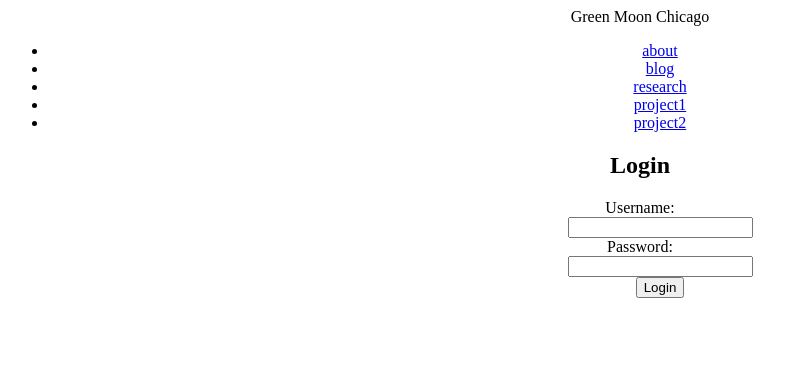
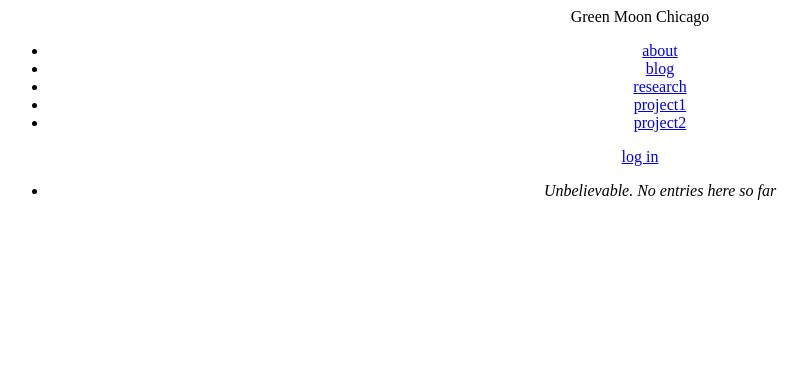
Before and after one commit to ma010/green-moon, a Flask app: page /login in a window 1280 px wide. Shown: the top 392 px of the page, without its empty margins (0-807 px from the left). Run offline with Flask 2, Linux system fonts and the light colour scheme; parts of the project's set-up code (start-up, migrations or seed data) failed here and were passed over; some libraries are stand-ins or nearby versions.

Commit message:
updated views, project1, login, blog

```diff
--- a/GreenMoon/templates/blog.html
+++ b/GreenMoon/templates/blog.html
@@ -1,5 +1,18 @@
 {% extends "base.html" %}
 {% block content %}
+<div class="page">
+  <div class="metanav">
+  {% if not session.logged_in %}
+    <a href="{{ url_for('login') }}">log in</a>
+  {% else %}
+    <a href="{{ url_for('logout') }}">log out</a>
+  {% endif %}
+  </div>
+  {% for message in get_flashed_messages() %}
+    <div class="flash">{{ message }}</div>
+  {% endfor %}
+</div>
+
     {% if session.logged_in %}
         <form action="{{ url_for('add_entry') }}" method=post class=add-entry>
             <dl>
@@ -19,3 +32,5 @@
     {% endfor %}
     </ul>
 {% endblock %}
+
+{% block body %}{% endblock %}
--- a/GreenMoon/templates/login.html
+++ b/GreenMoon/templates/login.html
@@ -1,5 +1,5 @@
-{% extends "base.html" %}
-{% block content %}
+{% extends "blog.html" %}
+{% block body %}
   <h2>Login</h2>
   {% if error %}<p class=error><strong>Error:</strong> {{ error }}{% endif %}
   <form action="{{ url_for('login') }}" method=post>
--- a/GreenMoon/templates/project1.html
+++ b/GreenMoon/templates/project1.html
@@ -48,6 +48,4 @@
 
     </script>
 </body>
-
-</html>
 {% endblock %}
--- a/GreenMoon/views.py
+++ b/GreenMoon/views.py
@@ -1,4 +1,4 @@
-from flask import render_template, url_for, request, g, session, jsonify
+from flask import render_template, url_for, request, g, session, redirect, abort, flash, jsonify
 from GreenMoon import app, dbSQL
 from .models import allTupleFromDB
 
@@ -15,9 +15,9 @@ def about():
 # define a blog tab to show blog entries
 @app.route('/blog')
 def blog():
-    cur = g.db.execute('select postTitle, postBody from User order by id desc')
-    entries = [dict(title=row[0], text=row[1]) for row in cur.fetchall()]
-    return render_template('blog.html', entries=entries)
+    #cur = g.db.execute('select postTitle, postBody from User order by id desc')
+    #entries = [dict(title=row[0], text=row[1]) for row in cur.fetchall()]
+    return render_template('blog.html')#, entries=entries)
 
 # define login
 @app.route('/login', methods=['GET', 'POST'])
@@ -47,11 +47,11 @@ def logout():
 def add_entry():
     if not session.get('logged_in'):
         abort(401)
-    g.db.execute('insert into User (postTitle, postBody) values (?, ?)',
+    dbSQL.execute('insert into User (postTitle, postBody) values (?, ?)',
                  [request.form['postTitle'], request.form['postBody']])
-    g.db.commit()
+    dbSQL.commit()
     flash('New entry was successfully posted')
-    return redirect(url_for('show_entries'))
+    return redirect(url_for('blog'))
 
 @app.route('/project1')
 def project1():
```
